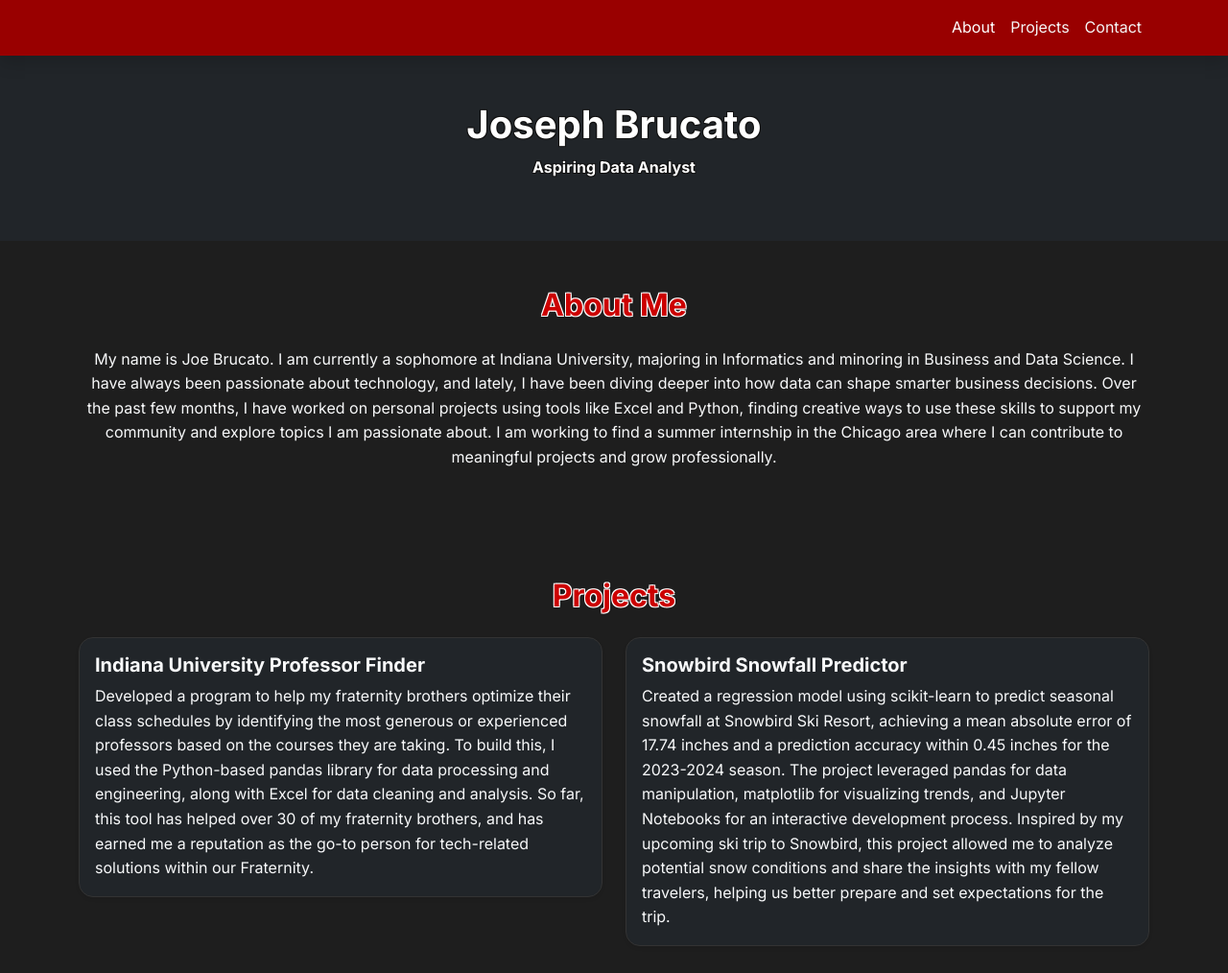
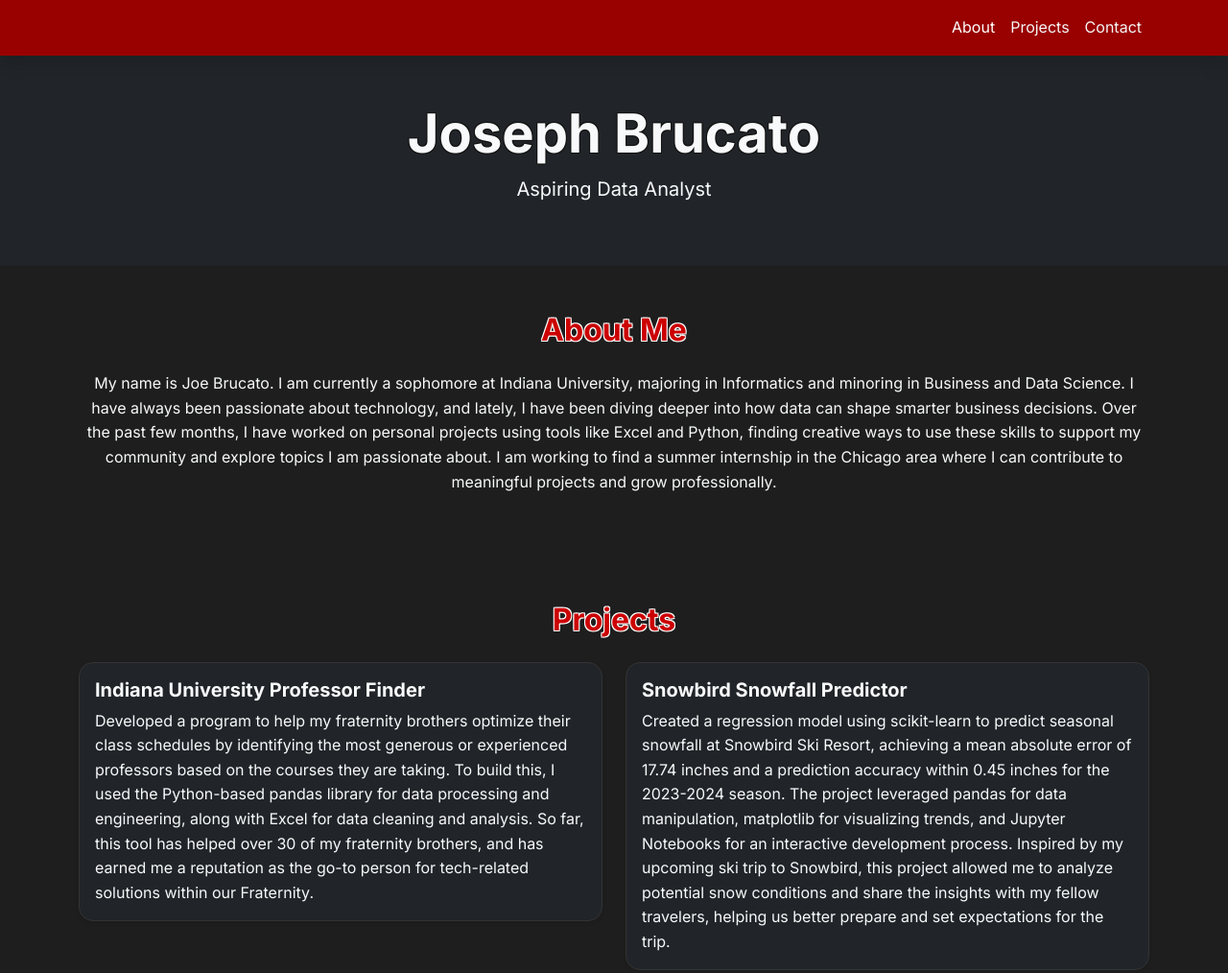
Before and after one commit to joebrucato/josephb, a plain HTML site: page index.html in a window 1280 px wide. Shown: the top 1014 px of the page at 96% size. Drawn offline with nearby package versions, Linux system fonts and the light colour scheme.

Commit message:
Add files via upload

```diff
--- a/index.html
+++ b/index.html
@@ -34,8 +34,8 @@
     <!-- Hero Section -->
     <section id="hero" class="text-center py-5 bg-dark">
         <div class="container">
-            <h1 class="text-center fw-bold title-heading">Joseph Brucato</h1>
-            <p class="text-center fw-bold title-heading">Aspiring Data Analyst</p>
+            <h1 class="display-4 fw-bold text-light title-heading">Joseph Brucato</h1>
+            <p class="lead">Aspiring Data Analyst</p>
         </div>
     </section>
 
```
